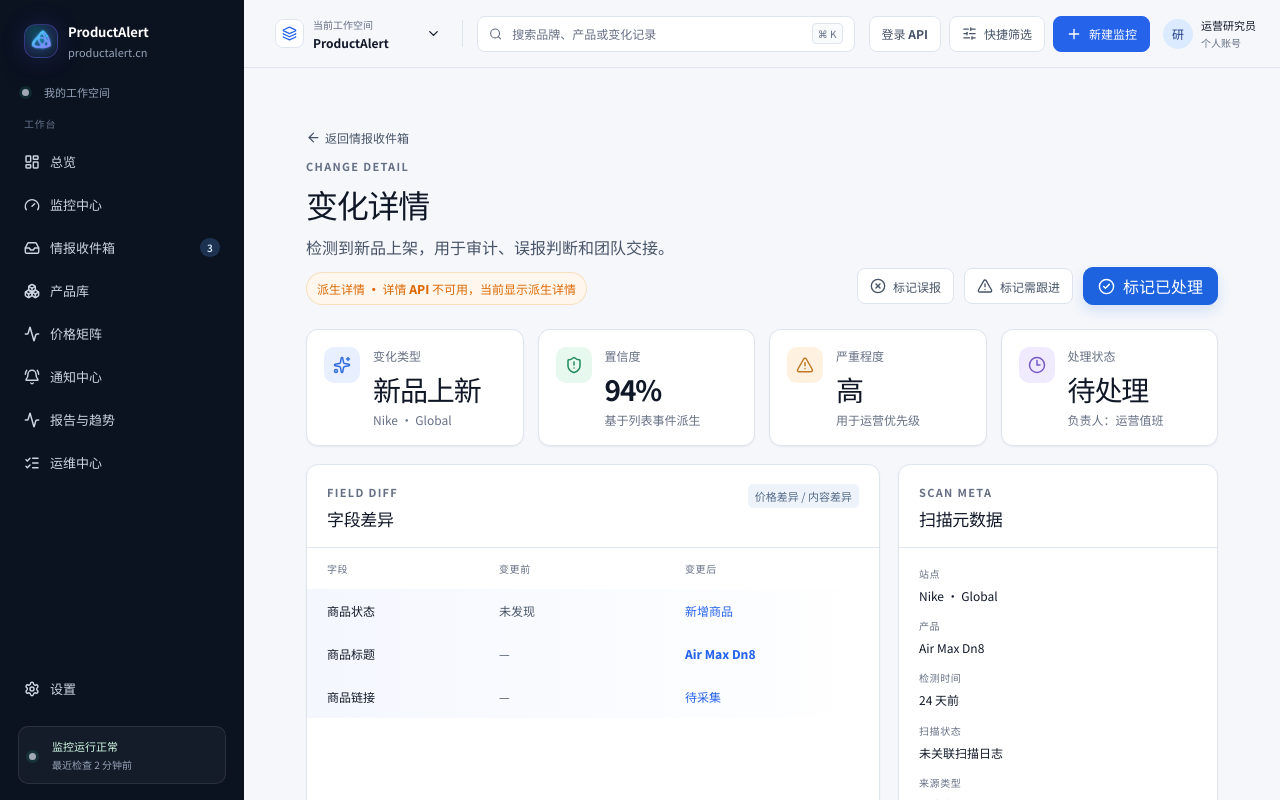
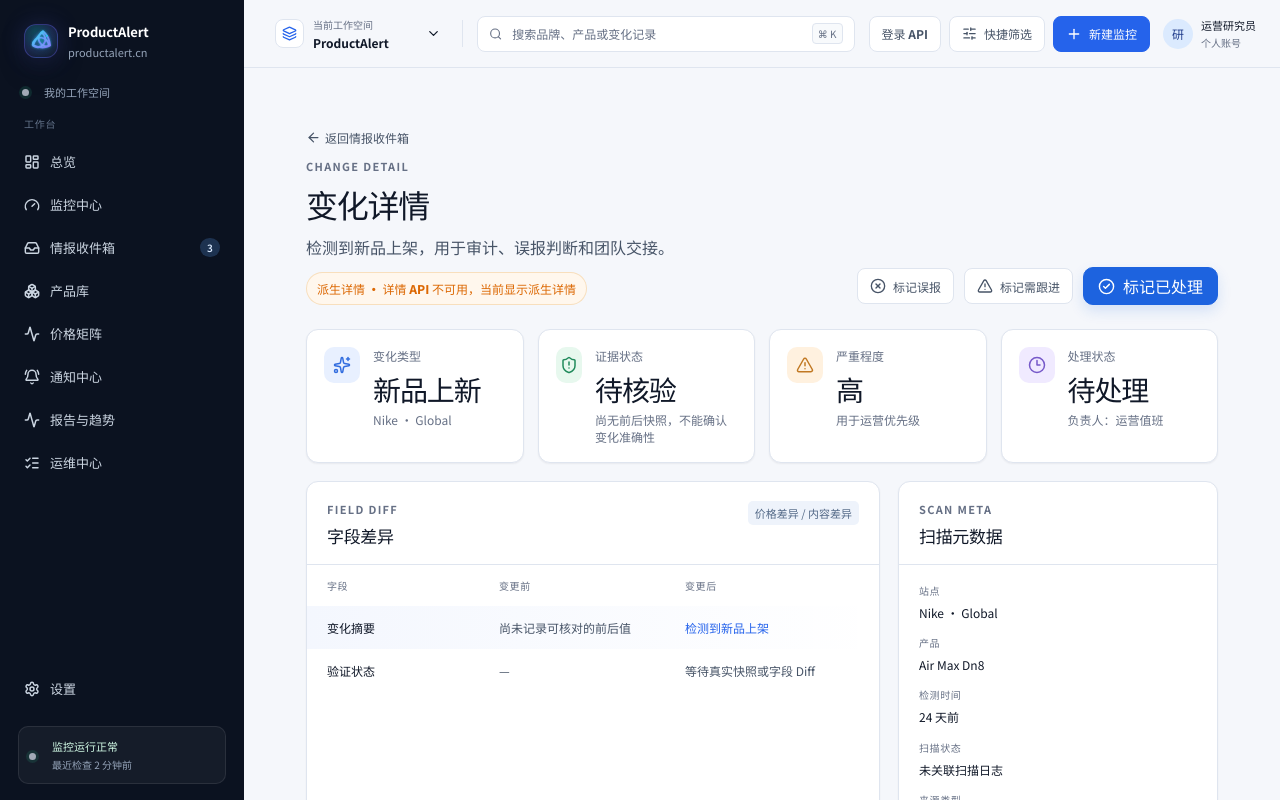
Before and after one commit to wangyao9926-afk/productalert.cn, a React (Vite) app in the folder frontend/: page /changes/1 in a window 1280 px wide. Shown: the top 800 px of the page. Built offline with nearby package versions, Linux system fonts and the light colour scheme; no server answers.

Commit message:
fix: mark unevidenced changes for verification

```diff
--- a/frontend/scripts/ui-contract-check.mjs
+++ b/frontend/scripts/ui-contract-check.mjs
@@ -199,7 +199,7 @@ for (const text of ["loadChangeDetail", "loadChangeEvents", "ChangeEventFilters"
 }
 
 const changeDetail = read("src/features/changes/ChangeDetailPage.tsx");
-for (const text of ["变化详情", "字段差异", "价格差异", "截图对比", "文本 Diff", "置信度", "严重程度", "扫描元数据", "处理记录", "标记误报"]) {
+for (const text of ["变化详情", "字段差异", "价格差异", "截图对比", "文本 Diff", "证据状态", "待核验", "严重程度", "扫描元数据", "处理记录", "标记误报"]) {
   assert(changeDetail.includes(text), `Change Detail is missing required text: ${text}`);
 }
 for (const text of ["负责人", "处理备注", "处理状态", "需跟进", "误报原因", "运营处理记录"]) {
--- a/frontend/src/features/changes/ChangeDetailPage.tsx
+++ b/frontend/src/features/changes/ChangeDetailPage.tsx
@@ -137,52 +137,15 @@ function buildFieldDiff(event: ChangeEvent | ChangeDetail): FieldDiff[] {
     ];
   }
 
-  if (event.change_type === "price_changed" || event.change_type === "price_change") {
-    return [
-      { field: "价格", before: "¥450", after: "¥475", highlight: true },
-      { field: "库存", before: "有货", after: "有货", highlight: false },
-      { field: "商品标题", before: event.product_title || "未命名产品", after: event.product_title || "未命名产品", highlight: false },
-    ];
-  }
-
-  if (event.change_type === "availability_changed" || event.change_type === "availability_change") {
-    return [
-      { field: "库存", before: "售罄", after: "有货", highlight: true },
-      { field: "尺码", before: "S / M", after: "S / M / L", highlight: true },
-      { field: "价格", before: "¥299", after: "¥299", highlight: false },
-    ];
-  }
-
-  if (event.change_type === "new_product" || event.change_type === "product_new") {
-    return [
-      { field: "商品状态", before: "未发现", after: "新增商品", highlight: true },
-      { field: "商品标题", before: "—", after: event.product_title || "未命名产品", highlight: true },
-      { field: "商品链接", before: "—", after: event.product_url || "待采集", highlight: true },
-    ];
-  }
-
-  if (event.change_type === "variant_new") {
-    return [
-      { field: "新增变体", before: "—", after: event.summary || "新增规格", highlight: true },
-      { field: "商品标题", before: event.product_title || "未命名产品", after: event.product_title || "未命名产品", highlight: false },
-    ];
-  }
-
   return [
-    { field: "页面文案", before: "旧版活动说明", after: event.summary || "新版活动说明", highlight: true },
-    { field: "标题", before: event.product_title || "未命名产品", after: event.product_title || "未命名产品", highlight: false },
-    { field: "图片数量", before: "5", after: "6", highlight: true },
+    { field: "变化摘要", before: "尚未记录可核对的前后值", after: event.summary || "检测到变化，等待下一次抓取确认", highlight: true },
+    { field: "验证状态", before: "—", after: "等待真实快照或字段 Diff", highlight: false },
   ];
 }
 
 function confidenceFor(event?: ChangeEvent | ChangeDetail, mode: DetailMode = "fallback") {
-  if (!event) return 82;
-  if (mode === "real" && (event as ChangeDetail).snapshot_after) return 92;
-  if (event.change_type === "new_product" || event.change_type === "product_new") return 94;
-  if (event.change_type === "variant_new") return 92;
-  if (event.change_type === "price_changed" || event.change_type === "price_change") return 91;
-  if (event.change_type === "availability_changed" || event.change_type === "availability_change") return 86;
-  return 78;
+  if (mode === "real" && (event as ChangeDetail).snapshot_after) return "已验证";
+  return "待核验";
 }
 
 export function ChangeDetailPage() {
@@ -344,7 +307,7 @@ export function ChangeDetailPage() {
 
       <section className="detail-summary-grid" aria-label="变化审计摘要">
         <DetailMetric label="变化类型" value={changeTypeLabels[event.change_type || ""] || "信息变化"} detail={event.site_name || "未知站点"} icon={<Sparkles size={18} />} tone="blue" />
-        <DetailMetric label="置信度" value={`${confidence}%`} detail={detailMode === "real" ? "基于真实快照和事件详情" : "基于列表事件派生"} icon={<ShieldAlert size={18} />} tone="green" />
+        <DetailMetric label="证据状态" value={confidence} detail={detailMode === "real" ? "基于真实快照和事件详情" : "尚无前后快照，不能确认变化准确性"} icon={<ShieldAlert size={18} />} tone="green" />
         <DetailMetric label="严重程度" value={severity} detail="用于运营优先级" icon={<AlertTriangle size={18} />} tone="orange" />
         <DetailMetric label="处理状态" value={reviewStatusText[reviewStatus]} detail={`负责人：${reviewOwner}`} icon={<Clock3 size={18} />} tone="purple" />
       </section>
```
Also changed, not shown: 1 other file (tests, documents, lock files or other folders).
